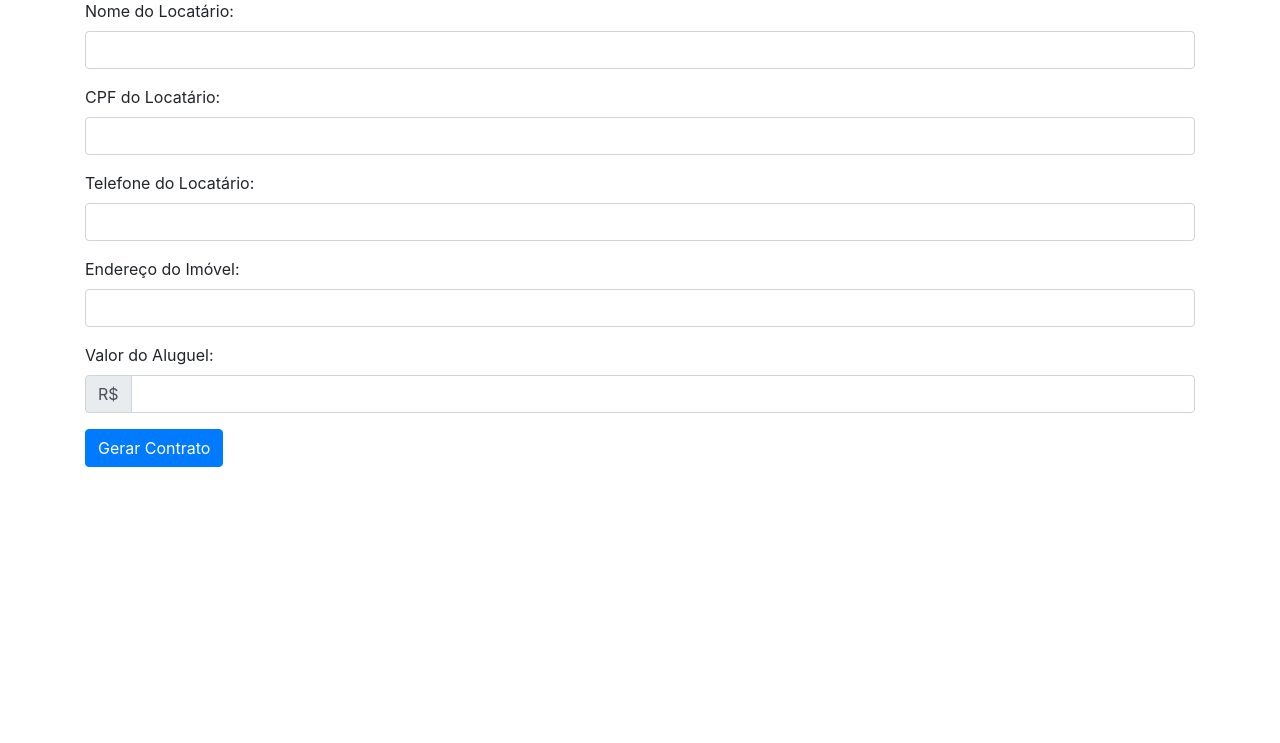
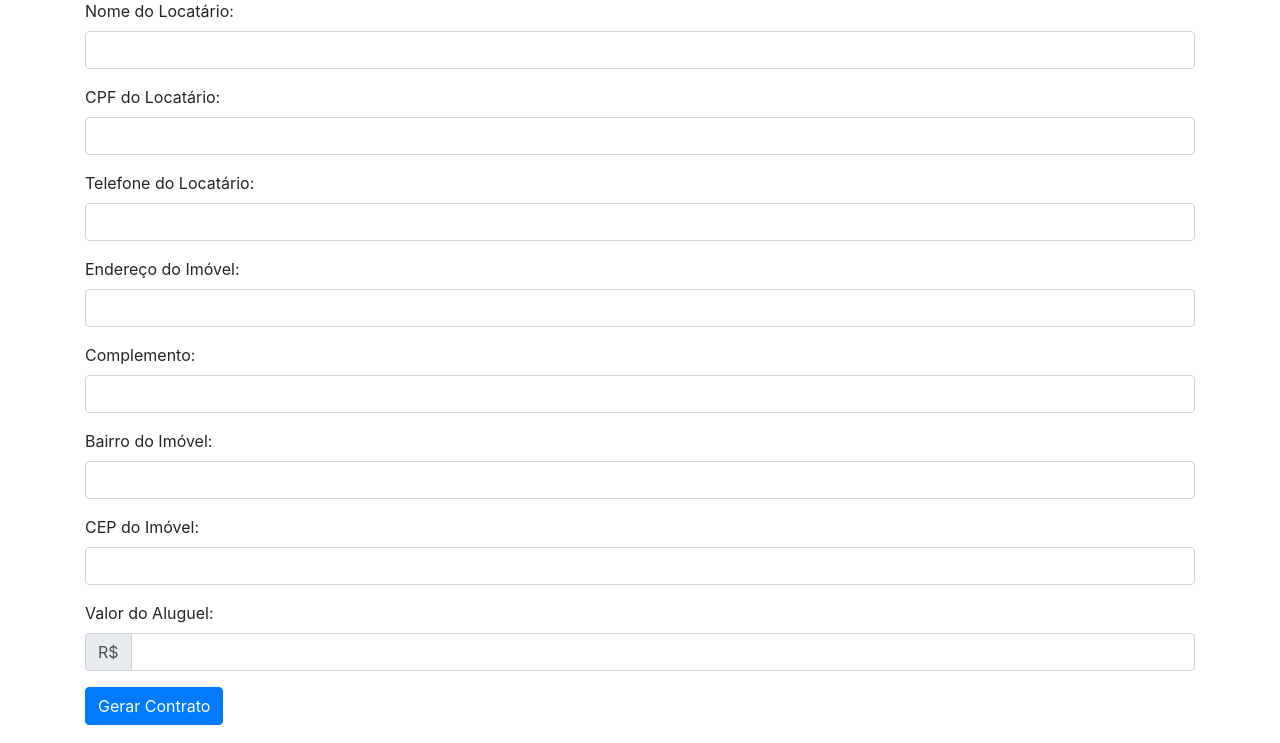
Before and after one commit to Nathanms1/contratosAutomacao, a Flask app: page / in a window 1280 px wide. Shown: the part 57-800 px from the top of the page. Run offline with Flask 3, Linux system fonts and the light colour scheme; some libraries are stand-ins or nearby versions.

Commit message:
novos campos como parâmetros

```diff
--- a/app.py
+++ b/app.py
@@ -21,6 +21,9 @@ def gerar_contrato():
     cpf_locatario = request.form['cpf_locatario']
     telefone_locatario = request.form['telefone_locatario']
     endereco_imovel = request.form['endereco_imovel']
+    complemento_imovel = request.form['complemento_imovel']
+    bairro_imovel = request.form['bairro_imovel']
+    cep_imovel = request.form['cep_imovel']
     valor_aluguel = float(request.form['valor_aluguel'])
     valor_calcao = valor_aluguel * 2
 
@@ -39,7 +42,7 @@ def gerar_contrato():
 
     p_locador = doc.add_paragraph()
     p_locador.add_run("LOCADOR:").bold = True
-    p_locador.add_run(" PP. Tereza Maria Cardoso da Silva, brasileira, inscrita no CPF 31589413091 e RG 1008298679 residente e domiciliado nesta capital, AV. Bernardi n° 437 apto 202, Bairro Cristo Redentor, CEP 91040-030, FONE 999414337\n")
+    p_locador.add_run(" PP. Tereza Maria Cardoso da Silva, brasileira, inscrita no CPF 31589413091 e RG 1008298679 residente e domiciliado nesta capital, AV. Bernardi n° 437 apto 202, Bairro Cristo Redentor, CEP 91040-030, FONE 999414337.\n")
 
     p_locatario = doc.add_paragraph()
     p_locatario.add_run("LOCATÁRIO: ").bold = True
@@ -47,7 +50,7 @@ def gerar_contrato():
 
     p_imovel = doc.add_paragraph()
     p_imovel.add_run("IMÓVEL: ").bold = True
-    p_imovel.add_run(f"{endereco_imovel}\n\n")
+    p_imovel.add_run(f"{endereco_imovel}, apto {complemento_imovel}, Bairro {bairro_imovel}, CEP {cep_imovel}.\n\n")
 
     doc.add_paragraph("As partes acima qualificadas, pelo presente instrumento, contratam a locação do imóvel supracitado, mediante as clausulas e condições seguintes:\n\n")
 
--- a/templates/formulario_contrato.html
+++ b/templates/formulario_contrato.html
@@ -27,6 +27,18 @@
                 <input type="text" class="form-control" id="endereco_imovel" name="endereco_imovel" required>
             </div>
             <div class="form-group">
+                <label for="complemento_imovel">Complemento:</label>
+                <input type="number" class="form-control" id="complemento_imovel" name="complemento_imovel" required>
+            </div>
+            <div class="form-group">
+                <label for="bairro_imovel">Bairro do Imóvel:</label>
+                <input type="text" class="form-control" id="bairro_imovel" name="bairro_imovel" required>
+            </div>
+            <div class="form-group">
+                <label for="cep_imovel">CEP do Imóvel:</label>
+                <input type="number" class="form-control" id="cep_imovel" name="cep_imovel" required>
+            </div>
+            <div class="form-group">
                 <label for="valor_aluguel">Valor do Aluguel:</label>
                 <div class="input-group">
                     <div class="input-group-prepend">
```
